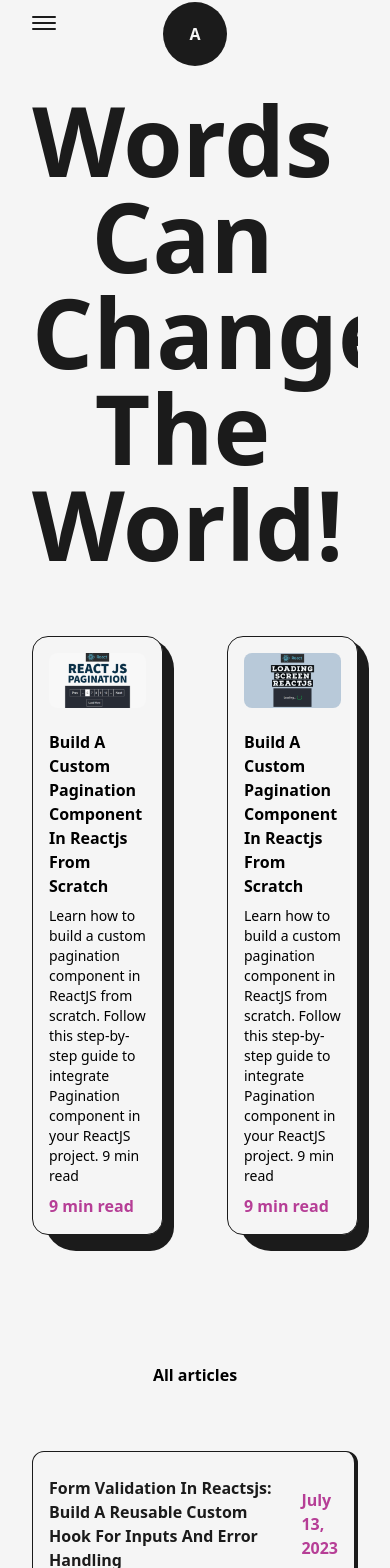
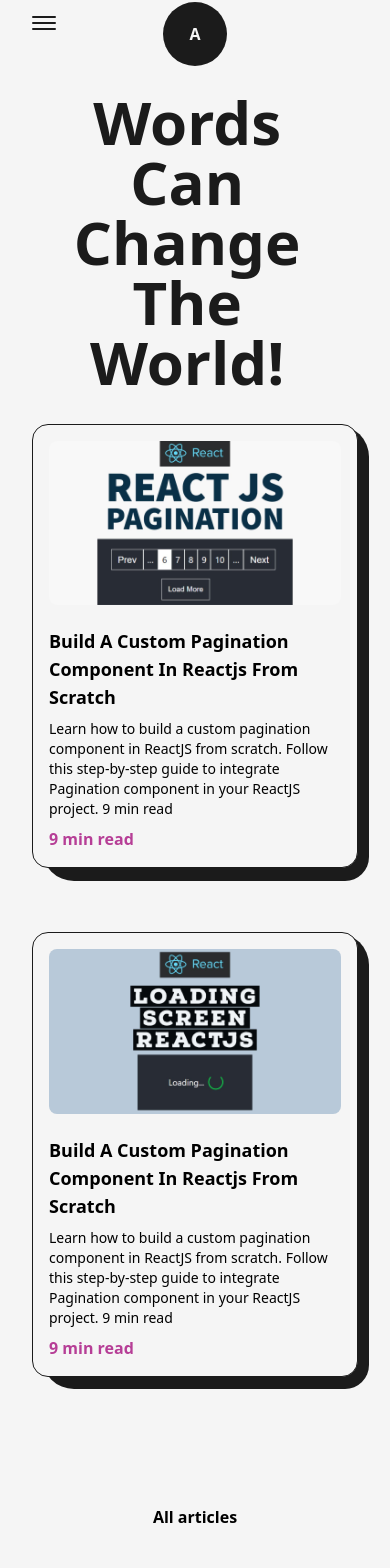
Before and after one commit to Alejandrozf23/developer-portafolio, a Next.js app: page /articles in a window 390 px wide. Shown: the part 14-1582 px from the top of the page. Built offline with nearby package versions, Linux system fonts and the light colour scheme.

Commit message:
Make it responsive Article page

```diff
--- a/src/components/HireMe.js
+++ b/src/components/HireMe.js
@@ -4,7 +4,8 @@ import Link from "next/link";
 
 const HireMe = () => {
     return (
-        <div className="fixed left-4 bottom-4 flex items-center justify-center overflow-hidden md:right-8 md:left-auto md:top-0 md:bottom-auto">
+        <div className="fixed left-4 bottom-4 flex items-center justify-center overflow-hidden md:right-8
+        md:left-auto md:top-0 md:bottom-auto sm:right-0">
             <div className="w-48 h-auto flex items-center justify-center relative md:w-24">
                 <CircularText className={"fill-dark animate-spin-slow dark:fill-light"}/>
                 <Link href="mailto:alexzepeda2908@gmail.com" className="flex items-center justify-center
--- a/src/pages/articles.js
+++ b/src/pages/articles.js
@@ -37,7 +37,7 @@ const MovingImg = ({title, img, link}) => {
                 initial={{opacity:0}}
                 whileInView={{opacity:1, transition:{duration:0.2}}}
                 ref={imgRef} src={img} alt={title}
-                className="z-10 w-96 h-auto hidden absolute rounded-lg"/>
+                className="z-10 w-96 h-auto hidden absolute rounded-lg md:!hidden"/>
         </Link>
     )
 }
@@ -50,9 +50,10 @@ const Article = ({img, title, date, link}) => {
             viewport={{once:true}}
             className="relative w-full p-4 py-6 my-4 rounded-xl flex items-center
             justify-between bg-light text-dark first:mt-0 border border-solid border-dark
-            border-r-4 border-b-4 dark:border-light dark:bg-dark dark:text-light">
+            border-r-4 border-b-4 dark:border-light dark:bg-dark dark:text-light
+            sm:flex-col">
             <MovingImg title={title} img={img} link={link}/>
-            <span className="text-primary font-semibold pl-4 dark:text-primaryDark">{date}</span>
+            <span className="text-primary font-semibold pl-4 dark:text-primaryDark sm:self-start sm:pl-0 xs:text-sm">{date}</span>
         </motion.li>
     )
 }
@@ -68,7 +69,7 @@ const FeaturedArticle = ({img, title, time, summary, link}) => {
                     priority sizes='(max-width: 768px) 100vw, (max-width: 1200px) 50vw, 50vw'/>
             </Link>
             <Link href={link} target="_blank">
-                <h2 className="capitalize text-2x1 font-bold my-2 mt-4 hover:underline">{title}</h2>
+                <h2 className="capitalize text-2x1 font-bold my-2 mt-4 hover:underline xs:text-lg">{title}</h2>
             </Link>
             <p className="text-sm mb-2">{summary}</p>
             <span className="text-primary font-semibold dark:text-primaryDark">{time}</span>
@@ -80,13 +81,13 @@ const articles = () => {
     return (
         <>
             <Head>
-                <title>About page</title>
+                <title>Article page</title>
                 <meta name="description" content="any description"/>
             </Head>
             <main className="w-full mb-16 flex flex-col items-center justify-center overflow-hidden dark:text-light">
                 <Layout className="pt-16">
-                    <AnimatedText text="Words can change the world!" className="mb-16"/>
-                    <ul className="grid grid-cols-2 gap-16">
+                    <AnimatedText text="Words can change the world!" className="mb-16 lg:!text-7x1 sm:mb-8 sm:!text-6x1 xs:!text-4x1"/>
+                    <ul className="grid grid-cols-2 gap-16 md:grid-cols-1 lg:gap-8 md:gap-y-16">
                         <FeaturedArticle
                             title="Build A Custom Pagination Component In Reactjs From Scratch"
                             summary="Learn how to build a custom pagination component in ReactJS from scratch.
```
